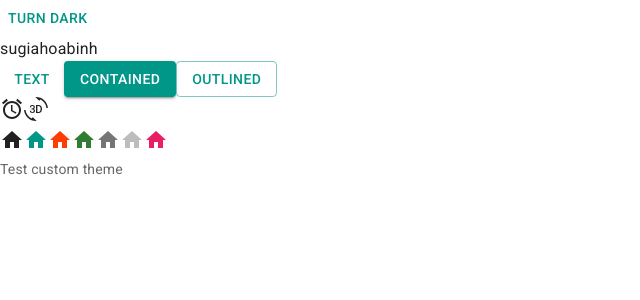
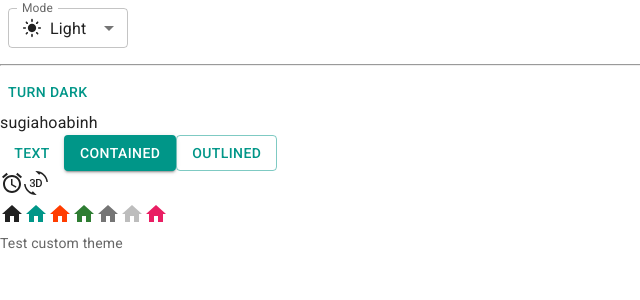
Before and after one commit to thanhthuongle/trello-web, a React (Vite) app: page / in a window 1280 px wide. Shown: the top 300 px of the page, without its empty margins (0-640 px from the left). Built offline with nearby package versions, Linux system fonts and the light colour scheme.

Commit message:
Dark Light Mode Part 2

```diff
--- a/src/App.jsx
+++ b/src/App.jsx
@@ -4,13 +4,63 @@
 import HomeIcon from '@mui/icons-material/Home'
 import { pink } from '@mui/material/colors'
 import Typography from '@mui/material/Typography'
+// import useMediaQuery from '@mui/material/useMediaQuery'
+
+import InputLabel from '@mui/material/InputLabel'
+import MenuItem from '@mui/material/MenuItem'
+import FormControl from '@mui/material/FormControl'
+import Select from '@mui/material/Select'
+import Box from '@mui/material/Box'
+import LightModeIcon from '@mui/icons-material/LightMode'
+import SettingsBrightnessIcon from '@mui/icons-material/SettingsBrightness'
+import DarkModeOutlinedIcon from '@mui/icons-material/DarkModeOutlined'
 
 import {
   useColorScheme
 } from '@mui/material/styles'
 
+function ModeSelect() {
+  const { mode, setMode } = useColorScheme()
+
+  const handleChange = (event) => {
+    const selectedMode = event.target.value
+    setMode(selectedMode)
+  }
+
+  return (
+    <FormControl sx={{ m: 1, minWidth: 120 }} size="small">
+      <InputLabel id="label-select-dark-light-mode">Mode</InputLabel>
+      <Select
+        labelId="label-select-dark-light-mode"
+        id="select-dark-light-mode"
+        value={mode}
+        label="Mode"
+        onChange={handleChange}
+      >
+        <MenuItem value="light">
+          <div style={{ display: 'flex', alignItems: 'center', gap: '8px' }}>
+            <LightModeIcon fontSize='small' /> Light
+          </div>
+        </MenuItem>
+        <MenuItem value="dark">
+          <Box sx={{ display: 'flex', alignItems: 'center', gap: 1 }}>
+            <DarkModeOutlinedIcon fontSize='small' /> Dark
+          </Box>
+        </MenuItem>
+        <MenuItem value="system">
+          <Box sx={{ display: 'flex', alignItems: 'center', gap: 1 }}>
+            <SettingsBrightnessIcon fontSize='small' /> System
+          </Box>
+        </MenuItem>
+      </Select>
+    </FormControl>
+  )
+}
+
 function ModeToggle() {
   const { mode, setMode } = useColorScheme()
+  // const prefersDarkMode = useMediaQuery('(prefers-color-scheme: dark)')
+  // console.log('prefersDarkMode: ', prefersDarkMode)
   return (
     <Button
       onClick={() => {
@@ -26,6 +76,8 @@
 
   return (
     <>
+      <ModeSelect />
+      <hr />
       <ModeToggle />
       <div>sugiahoabinh</div>
       <Button variant="text">Text</Button>
```
